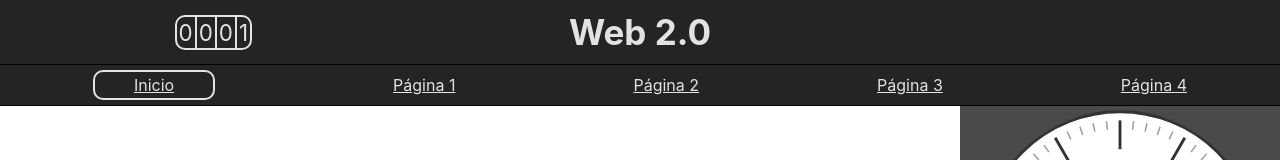
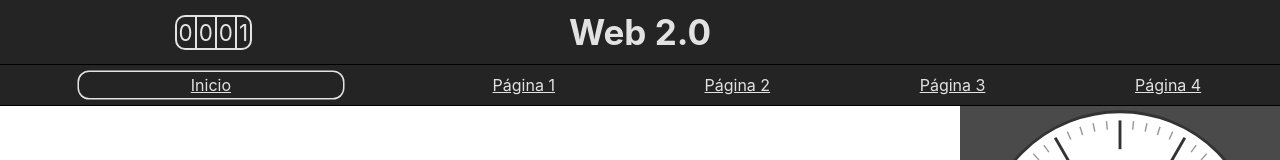
Before and after one commit to JaRoLoz/dpsite, a Svelte app: page / in a window 1280 px wide. In both pictures the pointer is over the link "Inicio". Shown: the top 160 px of the page. Built offline with nearby package versions, Linux system fonts and the light colour scheme.

Commit message:
Better styling

```diff
--- a/package.json
+++ b/package.json
@@ -6,7 +6,7 @@
 	"scripts": {
 		"dev": "vite --host",
 		"build": "vite build",
-    "preview": "vite preview",
+		"preview": "vite preview --host",
 		"check": "svelte-check --tsconfig ./tsconfig.json"
 	},
 	"devDependencies": {
--- a/src/components/Topbar.svelte
+++ b/src/components/Topbar.svelte
@@ -5,9 +5,7 @@
 <div>
     <div id="top-info">
         <VisitCounter />
-        <div>
-            <h1><span>Web 2.0</span></h1>
-        </div>
+        <h1><span>Web 2.0</span></h1>
     </div>
     <div id="top-link">
         <a href="#/"><span>Inicio</span></a>
@@ -50,16 +48,18 @@
         border-radius: 10px;
         color:rgba(255, 255, 255, 0.87);
         border: none;
-        transition: .3s;
+        transition: 1s;
     }
 
     a:hover {
-        border: 2px solid rgba(255, 255, 255, 0.87);
-        padding: 3px;
-        width: 7rem;
+        box-shadow: 0 0 0 1.5px rgba(255, 255, 255, 0.87);
+        padding-top: 3px;
+        padding-bottom: 3px;
+        padding-left: 7rem;
+        padding-right: 7rem;
         display: flex;
         flex-direction: columns;
         justify-content: center;
-        transition: .3s;
+        transition: 1s;
     }
 </style>
```
Lines whose indentation alone changed are shown as unchanged.
